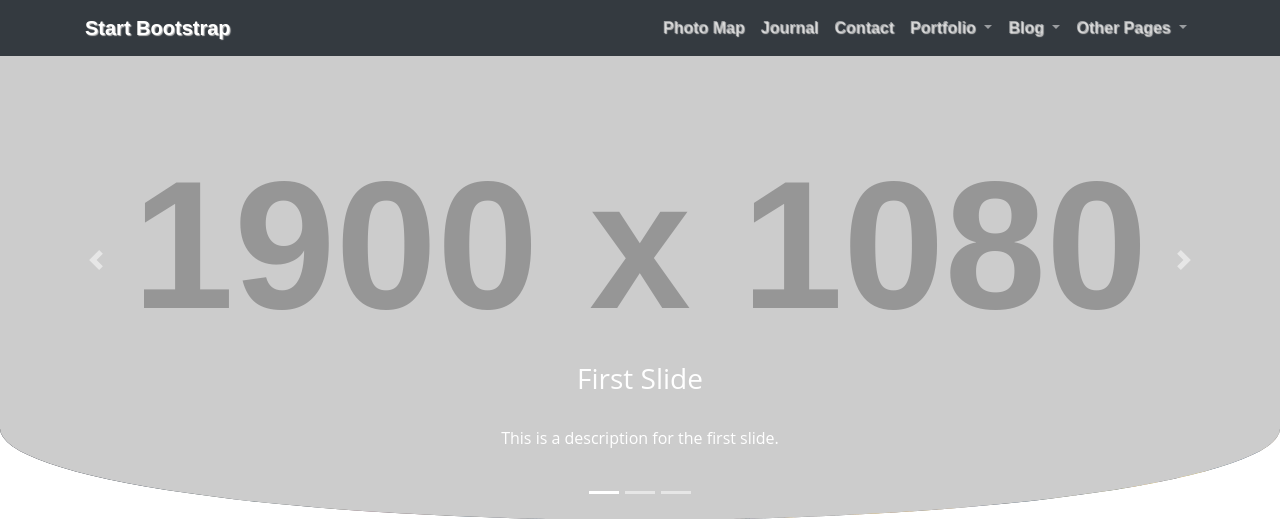
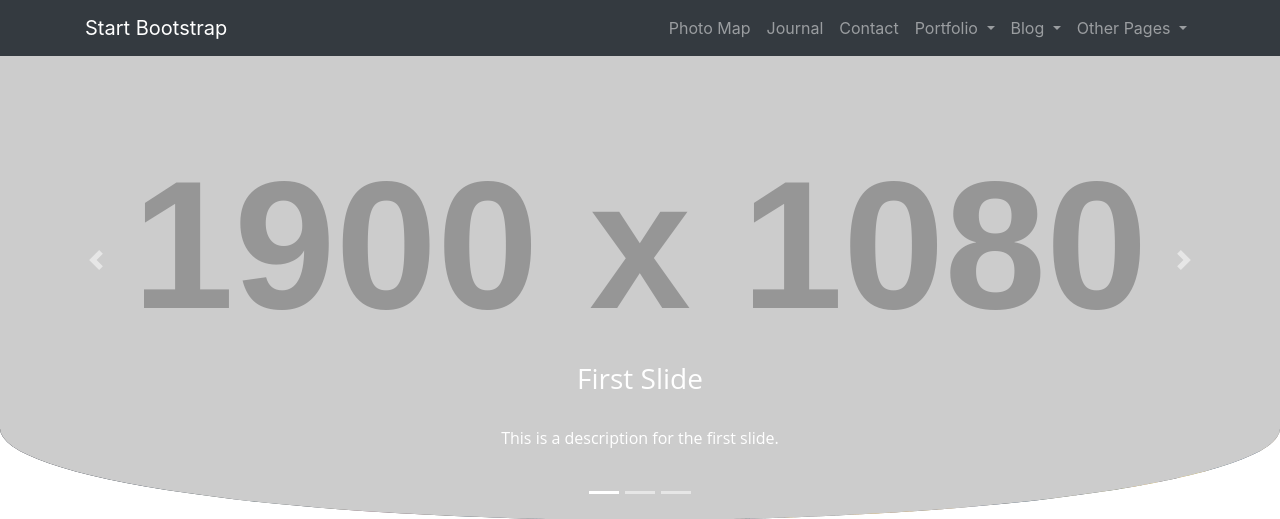
Before and after one commit to mlinto34046/mlinto34046.github.io, a PHP site: page /journal.html in a window 1280 px wide. Shown: the top 519 px of the page. Run offline with PHP 8.4, Linux system fonts and the light colour scheme; grey boxes labelled with a size stand in for pictures from a placeholder-image service; some libraries are stand-ins or nearby versions.

Commit message:
Update geog.css

```diff
--- a/geog4997/geog.css
+++ b/geog4997/geog.css
@@ -39,13 +39,6 @@ max-width: 50%;
 max-height: 50%;
 }
 
-.navbar, .navbar-brand, .nav-link {
-  font-family: 'Fjalla One', sans-serif;
-  font-weight: bold;
-  opacity: 1;
-  text-shadow: 1px 1px 1px #C0C0C0;
-}
-
 .navbar-default {
 
   .navbar, .navbar-brand, .nav-link {
@@ -62,7 +55,7 @@ max-height: 50%;
 
 .navbar.solid {
   background-color: #ffbf00;
-  transition: background-color 2s ease 0s;
+  transition: background-color 1.5s ease 0s;
 
   .navbar, .navbar-brand, .nav-link {
     font-family: 'Fjalla One', sans-serif;
```
